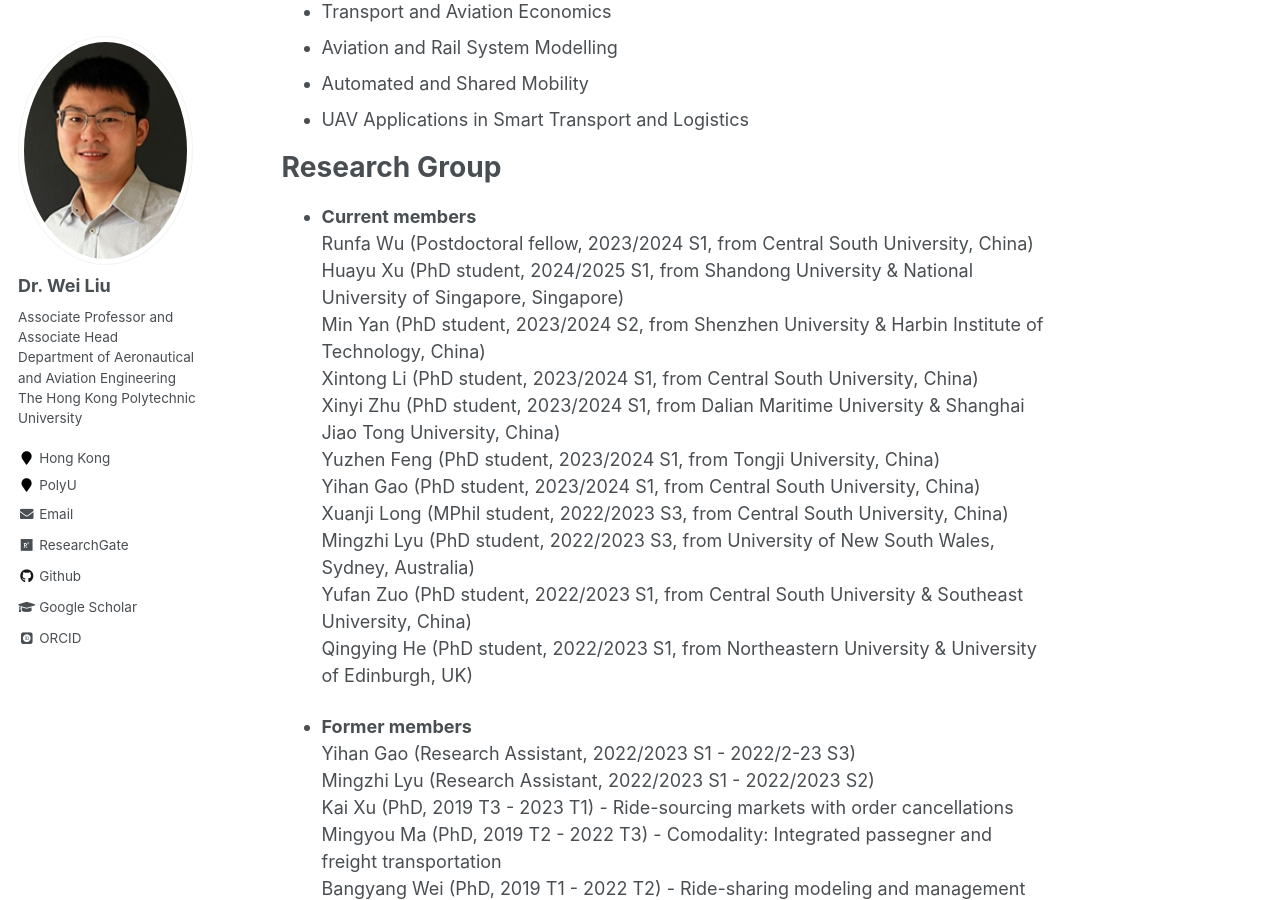
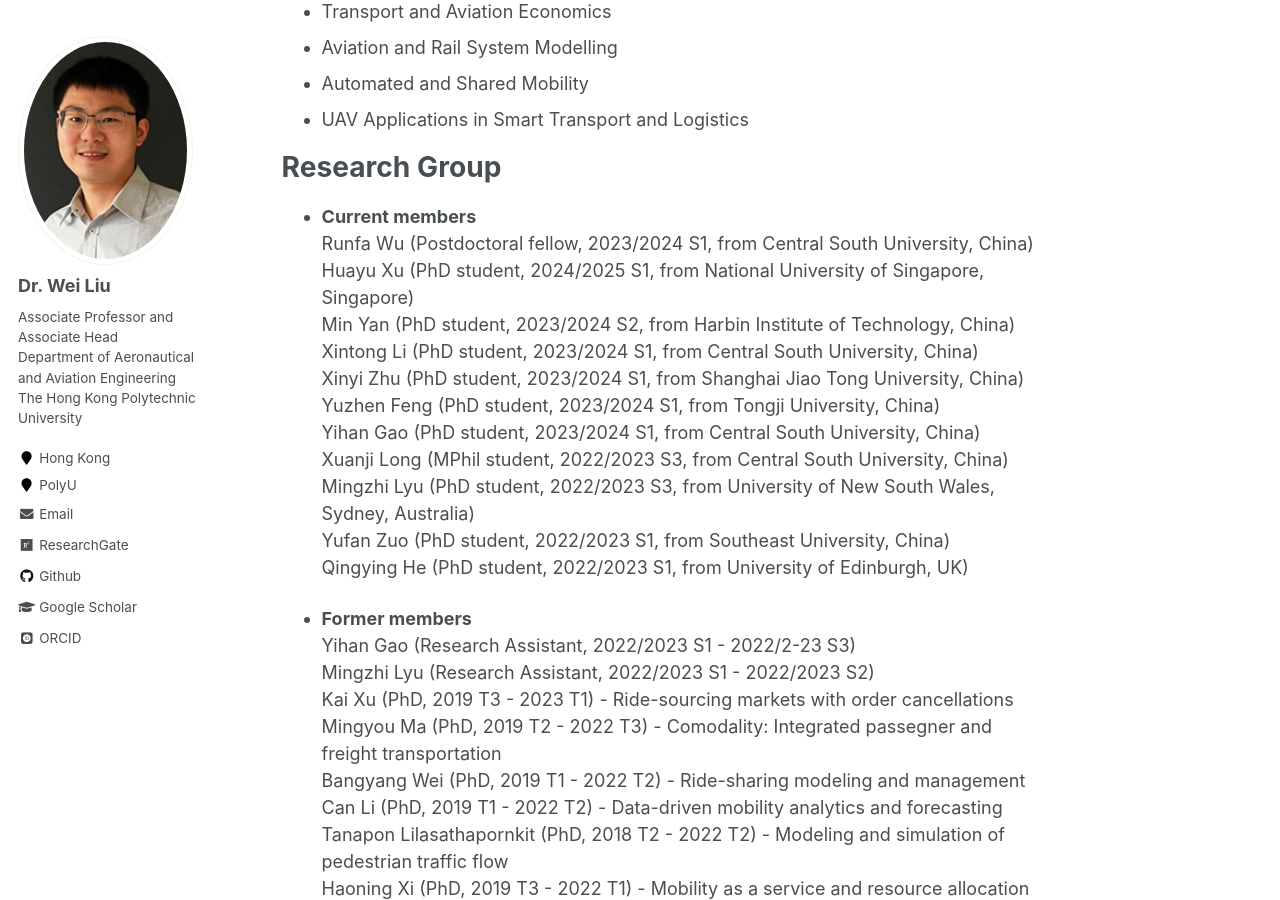
Before and after one commit to weiliu2016/weiliu2016.github.io, a Jekyll site: the page built from _pages/about.md, in a window 1280 px wide and 900 px high, scrolled down 687 px. Built offline with Jekyll 4.4.1, drawn with Linux system fonts in a browser that asks for light colours; some web fonts are replaced.

Commit message:
Update about.md

```diff
--- a/_pages/about.md
+++ b/_pages/about.md
@@ -23,16 +23,16 @@ Research Group
 ======
 - **Current members**\
   Runfa Wu (Postdoctoral fellow, 2023/2024 S1, from Central South University, China)\
-  Huayu Xu (PhD student, 2024/2025 S1, from Shandong University & National University of Singapore, Singapore)\
-  Min Yan (PhD student, 2023/2024 S2, from Shenzhen University & Harbin Institute of Technology, China)\
+  Huayu Xu (PhD student, 2024/2025 S1, from National University of Singapore, Singapore)\
+  Min Yan (PhD student, 2023/2024 S2, from Harbin Institute of Technology, China)\
   Xintong Li (PhD student, 2023/2024 S1, from Central South University, China)\
-  Xinyi Zhu (PhD student, 2023/2024 S1, from Dalian Maritime University & Shanghai Jiao Tong University, China)\
+  Xinyi Zhu (PhD student, 2023/2024 S1, from Shanghai Jiao Tong University, China)\
   Yuzhen Feng (PhD student, 2023/2024 S1, from Tongji University, China)\
   Yihan Gao (PhD student, 2023/2024 S1, from Central South University, China)\
   Xuanji Long (MPhil student, 2022/2023 S3, from Central South University, China)\
   Mingzhi Lyu (PhD student, 2022/2023 S3, from University of New South Wales, Sydney, Australia)\
-  Yufan Zuo (PhD student, 2022/2023 S1, from Central South University & Southeast University, China)\
-  Qingying He (PhD student, 2022/2023 S1, from Northeastern University & University of Edinburgh, UK)
+  Yufan Zuo (PhD student, 2022/2023 S1, from Southeast University, China)\
+  Qingying He (PhD student, 2022/2023 S1, from University of Edinburgh, UK)
 
 - **Former members**\
   Yihan Gao (Research Assistant, 2022/2023 S1 - 2022/2-23 S3)\
```
